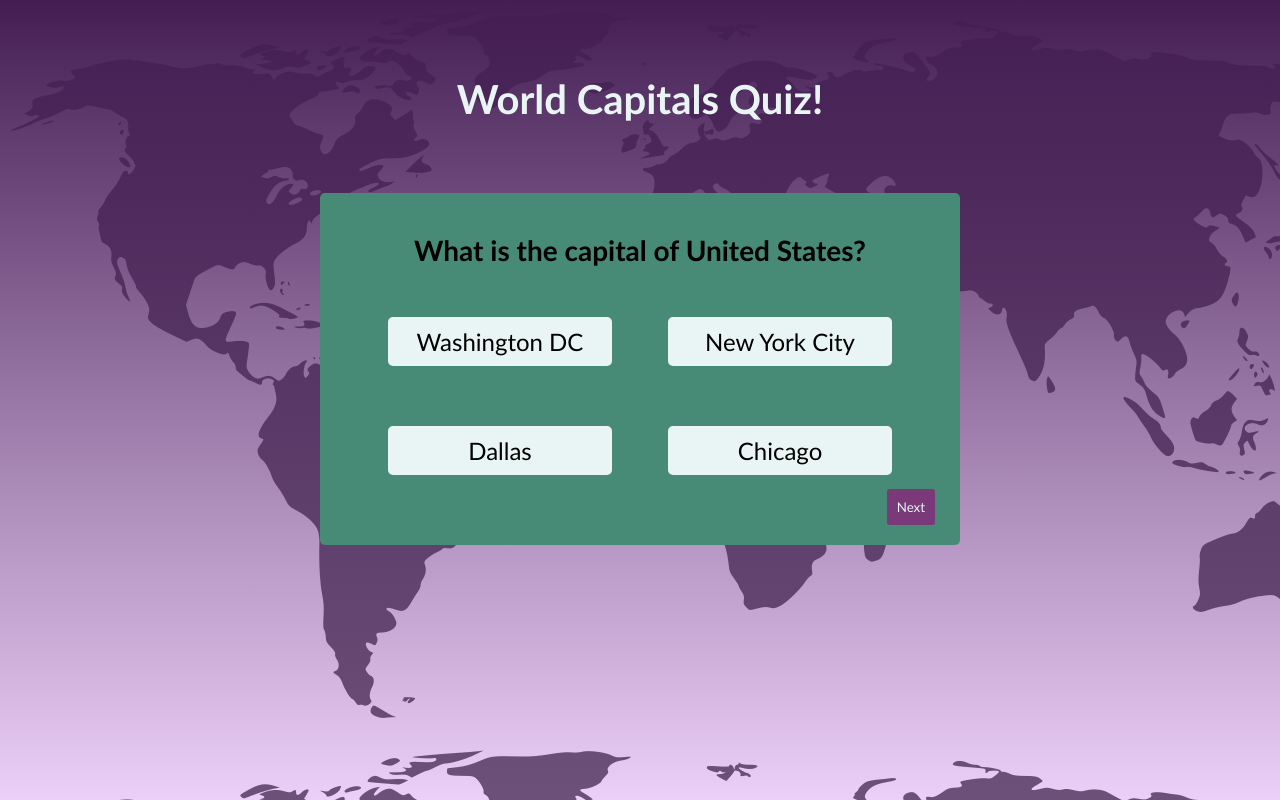
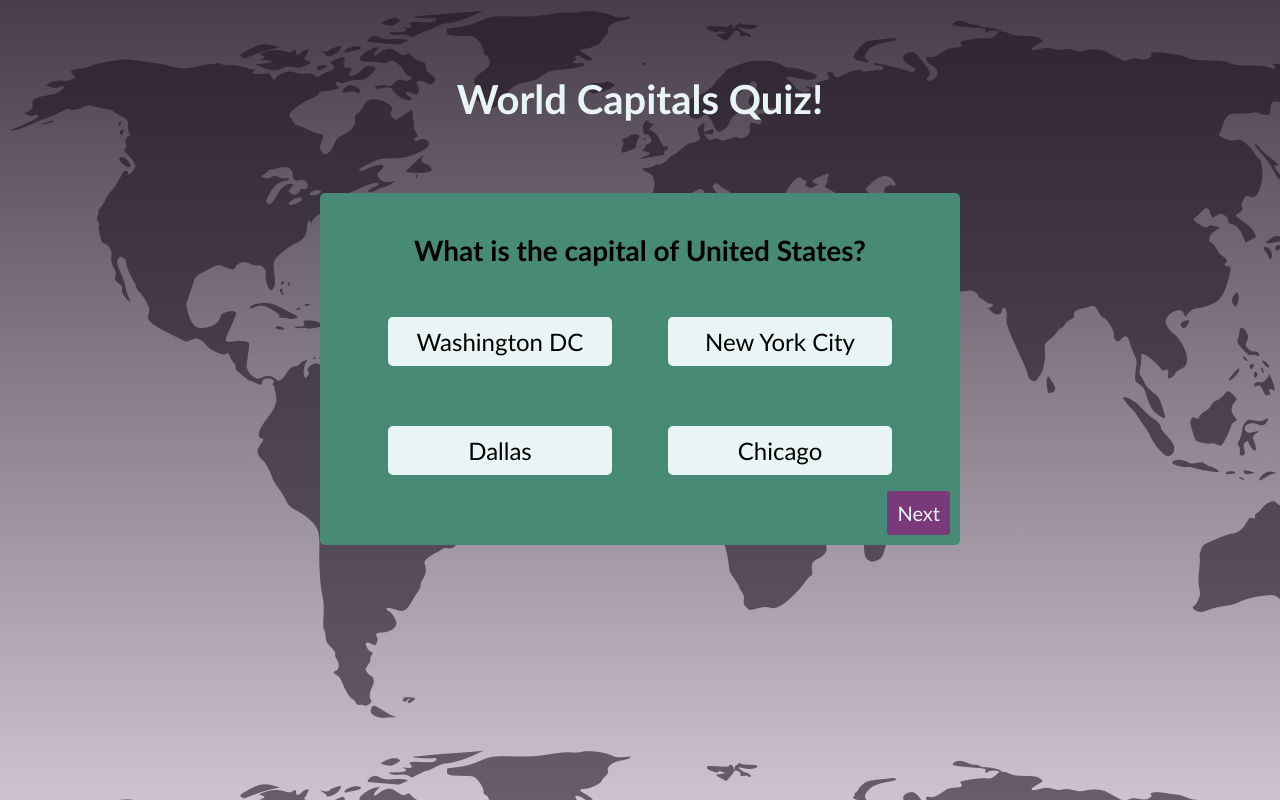
Before and after one commit to elizabethh34/quiz-app, a React (Create React App) app: page / in a window 1280 px wide. Both pictures are taken after a click on the button "Start". Built offline with nearby package versions, Linux system fonts and the light colour scheme.

Commit message:
Adjust layout of result page and update colours

```diff
--- a/src/App.css
+++ b/src/App.css
@@ -78,9 +78,10 @@
   border-radius: 3px;
   color:rgb(233, 245, 244);
   position: absolute;
-  right: 25px;
-  bottom: 20px;
+  right: 10px;
+  bottom: 10px;
   border: none;
+  font-size: 1.25em;
 }
 
 .next-question:hover, .play-again:hover, .start-button:hover {
@@ -97,7 +98,25 @@
 .play-again {
   border: none;
   padding: 10px;
+  margin-top: 15px;
   background-color: rgb(122, 58, 122);
   border-radius: 3px;
   color:rgb(233, 245, 244);
+  font-size: 1.25em;
 }
+
+.result {
+  font-size: 2em;
+}
+
+.score {
+  font-size: 1.75em;
+}
+
+.ranking {
+  font-size: 1.25em;
+}
+
+.result, .score, .ranking {
+  padding: 15px;
+}
--- a/src/App.js
+++ b/src/App.js
@@ -66,7 +66,7 @@ class App extends Component {
     const { started, selectedQuestions, questionIndex, score } = this.state;
 
     return (
-      <div className="main-container" style={{backgroundImage: `linear-gradient(to top, rgba(218, 160, 241, 0.5), rgba(68, 30, 83, 1)), url(${background})`}}>
+      <div className="main-container" style={{backgroundImage: `linear-gradient(to top, rgba(171, 155, 175, 0.6), rgba(51, 39, 54, 0.9)), url(${background})`}}>
         <Header />
         <div className="quiz-container">
           {!started ? <Start
```
